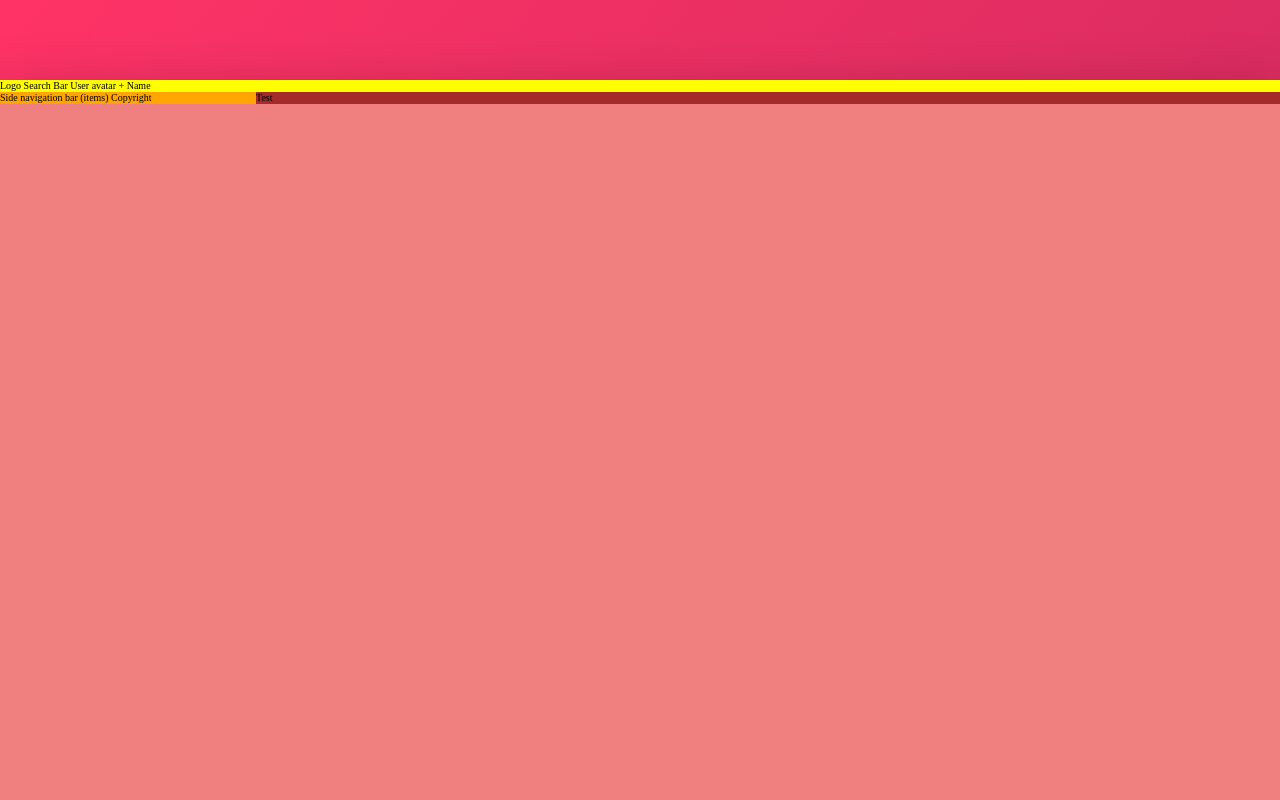
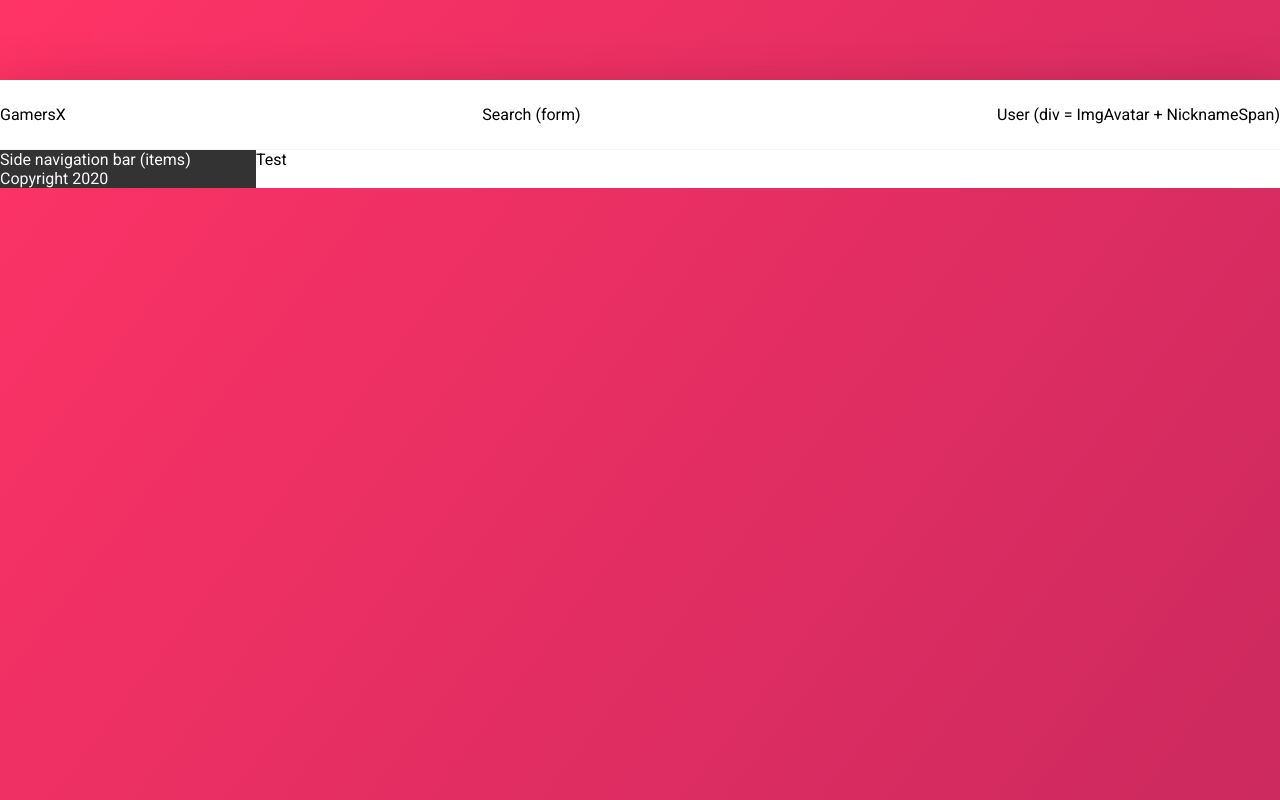
Before and after one commit to lucasfrsi/gsn_client, a React app: page / in a window 1280 px wide. Shown: the top 800 px of the page. Built offline with nearby package versions, Linux system fonts and the light colour scheme; the HTML template or start-up script is replaced by a standard one.

Commit message:
Finish sass config and start layout component

```diff
--- /dev/null
+++ b/src/components/Layout/Header/index.jsx
@@ -0,0 +1,13 @@
+import React from 'react';
+
+import styles from './style.scss';
+
+const Header = () => (
+  <header className={styles.header}>
+    <div>GamersX {/* <Logo /> */}</div>
+    <div>Search (form) {/* <Search /> */}</div>
+    <div>User (div = ImgAvatar + NicknameSpan) {/* <User /> */}</div>
+  </header>
+);
+
+export default Header;
--- /dev/null
+++ b/src/components/Layout/Header/style.scss
@@ -0,0 +1,12 @@
+@use '../../../sass/abstracts/members.scss' as *;
+
+.header {
+  display: flex;
+  justify-content: space-between;
+  align-items: center;
+
+  height: 7rem;
+
+  border-bottom: 1px solid $c-white-3;
+  background-color: $c-white;
+}
--- /dev/null
+++ b/src/components/Layout/SideBar/index.jsx
@@ -0,0 +1,12 @@
+import React from 'react';
+
+import styles from './style.scss';
+
+const SideBar = () => (
+  <nav className={styles.sidebar}>
+    <div>Side navigation bar (items) {/* <SideNavBar /> */}</div>
+    <div>Copyright {new Date().getFullYear()}</div>
+  </nav>
+);
+
+export default SideBar;
--- /dev/null
+++ b/src/components/Layout/SideBar/style.scss
@@ -0,0 +1,12 @@
+@use '../../../sass/abstracts/members.scss' as *;
+
+.sidebar {
+  flex: 0 0 20%;
+
+  display: flex;
+  flex-direction: column;
+  justify-content: space-between;
+
+  background-color: $c-black-1;
+  color: $c-white-1;
+}
--- a/src/components/Layout/index.jsx
+++ b/src/components/Layout/index.jsx
@@ -1,20 +1,16 @@
 import React from 'react';
 import PropTypes from 'prop-types';
+
+import Header from './Header';
+import SideBar from './SideBar';
 
 import styles from './style.scss';
 
 const Layout = ({ children }) => (
   <div className={styles.container}>
-    <header className={styles.header}>
-      Logo
-      Search Bar
-      User avatar + Name
-    </header>
+    <Header />
     <div className={styles.content}>
-      <nav className={styles.sidebar}>
-        Side navigation bar (items)
-        Copyright
-      </nav>
+      <SideBar />
       <main className={styles.pages}>
         {children}
       </main>
--- a/src/components/Layout/style.scss
+++ b/src/components/Layout/style.scss
@@ -6,32 +6,14 @@
   box-shadow: 0 2rem 6rem rgba(0,0,0,.3);
 
   min-height: 150rem;
-
-  background-color: lightcoral;
-}
-
-.header {
-  display: flex;
-  justify-content: space-between;
-  align-items: center;
-
-  background-color: yellow;
 }
 
 .content {
   display: flex;
-  background-color: green;
-}
-
-.sidebar {
-  flex: 0 0 20%;
-  display: flex;
-  flex-direction: column;
-  justify-content: space-between;
-  background-color: orange;
 }
 
 .pages {
   flex: 1;
-  background-color: brown;
+
+  background-color: $c-white;
 }
--- a/src/index.jsx
+++ b/src/index.jsx
@@ -32,7 +32,4 @@ document.body.appendChild(app);
 ReactDOM.render(<App />, app);
 
 // TO-DO
-// 1. Set the color & font variables for the project
-//   Important: white/gray/black colors!
-//   The whitish colors can be based on the primary/secondary colors
-// 2. Start minor divisions of components
+// 1. Config babel (browser target)
--- a/src/sass/abstracts/_variables.scss
+++ b/src/sass/abstracts/_variables.scss
@@ -1,22 +1,52 @@
-// Colors ($c-)
+//===============
+// COLORS [$c-]
+//================================
+// Color Scheme: Monochromatic
+//================================
+
+// # Color Palette
+
+$c-primary-l: #FF3366;
 $c-primary: #eb2f64;
-$c-primary-light: #FF3366;
-$c-primary-dark: #BA265D;
-
-$c-grey-light-1: #faf9f9;
-$c-grey-light-2: #f4f2f2;
-$c-grey-light-3: #f0eeee;
-$c-grey-light-4: #ccc;
-
-$c-grey-dark-1: #333;
-$c-grey-dark-2: #777;
-$c-grey-dark-3: #999;
-
-$shadow-dark: 0 2rem 6rem rgba(0,0,0,.3);
-$shadow-light: 0 2rem 5rem rgba(0,0,0,.06);
+$c-primary-d: #BA265D;
 
 
-// FONT VARIABLES ($f-)
-// $font-primary: 'Nunito', sans-serif;
-// $font-display: 'Josefin Sans', sans-serif;
-// $default-font-size: 1.6rem;
+// # Black & White Spectrum
+
+$c-white-1: #fafafa;
+$c-white-2: #f7f7f7;
+$c-white-3: #f4f4f4;
+
+$c-grey-l-1: #eee;
+$c-grey-l-2: #ddd;
+$c-grey-l-3: #ccc;
+
+$c-grey-m-1: #bbb;
+$c-grey-m-2: #aaa;
+
+$c-grey-d-1: #999;
+$c-grey-d-2: #888;
+$c-grey-d-3: #777;
+
+$c-black-1: #333;
+$c-black-2: #222;
+$c-black-3: #1a1a1a;
+$c-black-4: #111;
+$c-black-5: #090909;
+
+$c-white: #fff;
+$c-black: #000;
+
+//===============
+// SHADOWS [$s-]
+//===============
+
+$s-dark: 0 2rem 6rem rgba(0,0,0,.3);
+$s-light: 0 2rem 5rem rgba(0,0,0,.06);
+
+//===============
+// FONTS [$f-]
+//===============
+
+$f-primary: 'Roboto', sans-serif;
+$f-bubbles: 'Press Start 2P', cursive;
--- a/src/sass/base/_base.scss
+++ b/src/sass/base/_base.scss
@@ -14,7 +14,7 @@ html {
 }
 
 body {
-  background-image: linear-gradient(to right bottom, $c-primary-light, $c-primary-dark);
+  background-image: linear-gradient(to right bottom, $c-primary-l, $c-primary-d);
   background-size: cover;
   background-repeat: no-repeat;
 
--- a/src/sass/base/_typography.scss
+++ b/src/sass/base/_typography.scss
@@ -1,9 +1,15 @@
 @use '../abstracts/members.scss' as *;
 
+// Google Fonts
+// Imported: 'Roboto' and 'Press Start 2P'
+@import url('https://fonts.googleapis.com/css2?family=Roboto:ital,wght@0,100;0,300;0,400;0,500;0,700;0,900;1,100;1,300;1,400;1,500;1,700;1,900&display=swap');
+@import url('https://fonts.googleapis.com/css2?family=Press+Start+2P&display=swap');
+
 body {
-  // font-family: "";
-  font-weight: 400; // browser default
-  line-height: 1.2; // browser default
+  font-family: $f-primary;
+  font-size: 1.6rem;
+  font-weight: 400;
+  line-height: 1.2;
   color: black;
 }
 
```
